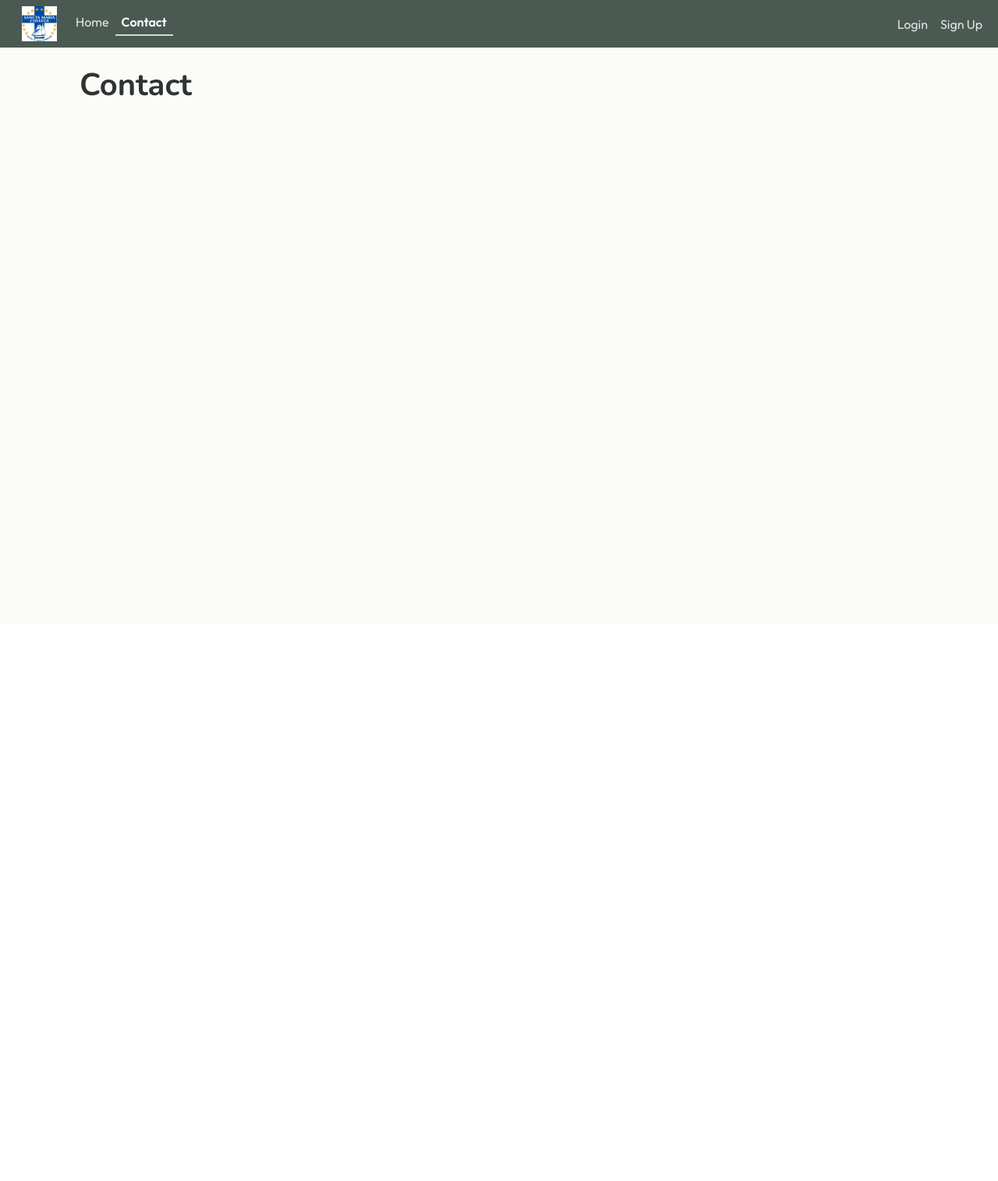
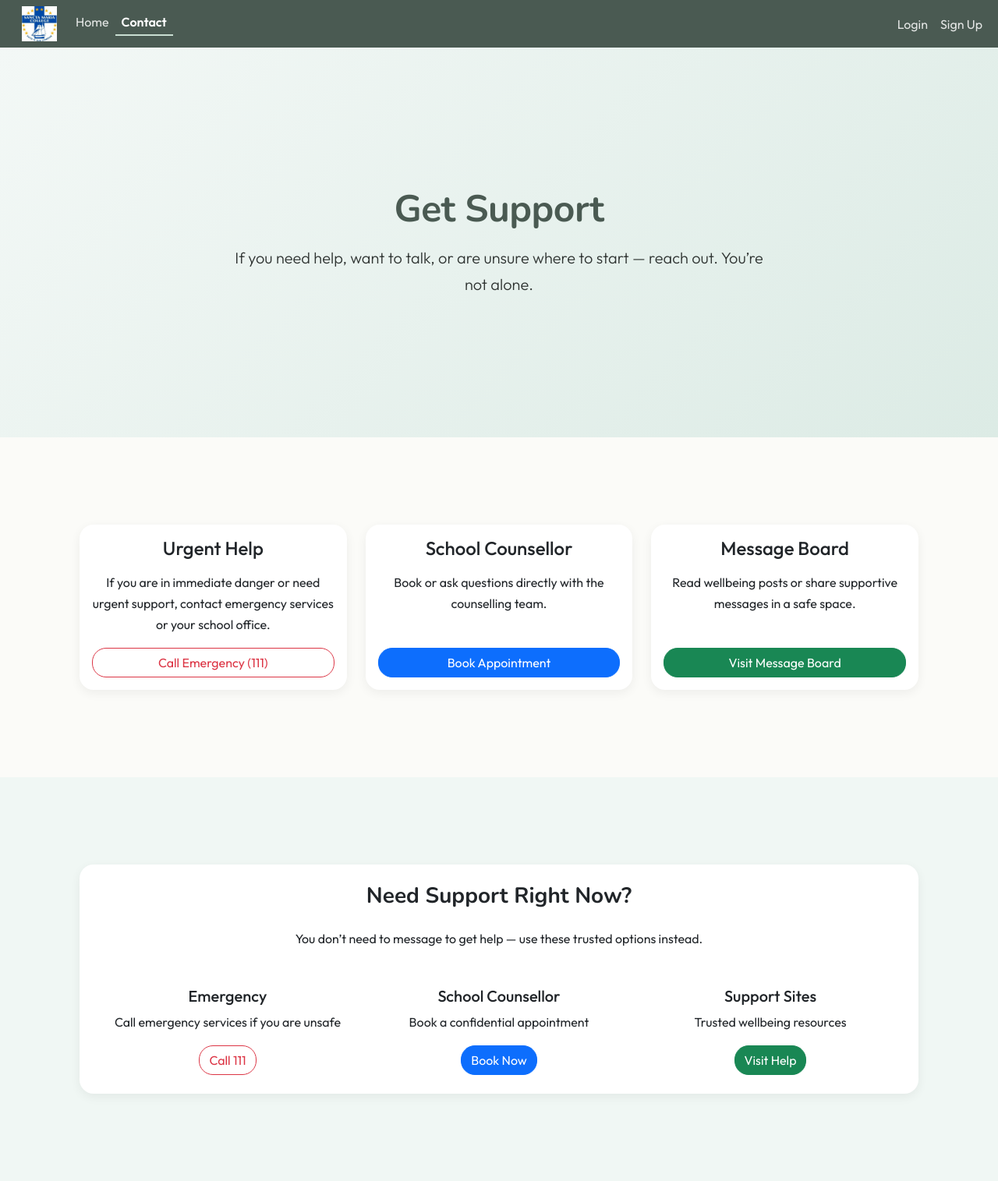
Before and after one commit to vxriantz/Flask_Blog, a Flask app: page /contact in a window 1280 px wide. Shown: the whole page at 78% size. Before the commit the page ends 123 px from the top, so only its background shows below. Run offline with Flask 3, Linux system fonts and the light colour scheme; some libraries are stand-ins or nearby versions.

Commit message:
changed comments in css, added contact page.html code (hero section, contact options, etc.)

```diff
--- a/website/models.py
+++ b/website/models.py
@@ -63,6 +63,7 @@ class Appointment(db.Model):
     preferred_day = db.Column(db.String(20))
     preferred_period = db.Column(db.String(20))
     notes = db.Column(db.Text)
+    appointment_date = db.Column(db.Date, nullable=True)
     status = db.Column(db.String(50), default="Pending")
     date_created = db.Column(db.DateTime(timezone=True), default=func.now())
     # relationship linking appointment to the student who created it
--- a/website/static/main.css
+++ b/website/static/main.css
@@ -85,11 +85,11 @@ p{
 }
 
 .section-blue{
-    background-color: #F2F7F6; /* softer than before */
+    background-color: #F2F7F6;
 }
 
 .section-seafoam{
-    background-color: #F0F7F4; /* very subtle tint */
+    background-color: #F0F7F4;
 }
 
 .container {
--- a/website/templates/contact.html
+++ b/website/templates/contact.html
@@ -4,10 +4,108 @@
 
 <!-- contact page content -->
 {% block content%}
-<div class="container">
-    <br/>
-    <h1>{% block header %} Contact {% endblock %}</h1>
-    <br/>
+<!-- hero -->
+<section class="hero">
+    <div class="container text-center">
+        <h1 class="display-5 fw-bold mb-3">Get Support</h1>
+        <p class="lead">
+            If you need help, want to talk, or are unsure where to start — reach out.
+            You’re not alone.
+        </p>
+    </div>
+</section>
 
-</div>
+<!-- contact options -->
+<section class="homepage-section section-light">
+    <div class="container">
+        <div class="row g-4">
+            <!-- emergency -->
+            <div class="col-md-4">
+                <div class="card h-100 text-center">
+                    <div class="card-body d-flex flex-column">
+                        <h4 class="mb-3">Urgent Help</h4>
+                        <p>
+                            If you are in immediate danger or need urgent support,
+                            contact emergency services or your school office.
+                        </p>
+                        <a href="tel:111" class="btn btn-outline-danger mt-auto">
+                            Call Emergency (111)
+                        </a>
+                    </div>
+                </div>
+            </div>
+
+            <!-- school contact -->
+            <div class="col-md-4">
+                <div class="card h-100 text-center">
+                    <div class="card-body d-flex flex-column">
+                        <h4 class="mb-3">School Counsellor</h4>
+                        <p>
+                            Book or ask questions directly with the counselling team.
+                        </p>
+                        <a href="/book-appointment" class="btn btn-primary mt-auto">
+                            Book Appointment
+                        </a>
+                    </div>
+                </div>
+            </div>
+
+            <!-- message board -->
+            <div class="col-md-4">
+                <div class="card h-100 text-center">
+                    <div class="card-body d-flex flex-column">
+                        <h4 class="mb-3">Message Board</h4>
+                        <p>
+                            Read wellbeing posts or share supportive messages in a safe space.
+                        </p>
+                        <a href="/blog" class="btn btn-success mt-auto">
+                            Visit Message Board
+                        </a>
+                    </div>
+                </div>
+            </div>
+        </div>
+    </div>
+</section>
+
+<section class="homepage-section section-seafoam">
+    <div class="container">
+        <div class="card p-4">
+            <h3 class="text-center mb-4">Need Support Right Now?</h3>
+
+            <p class="text-center">
+                You don’t need to message to get help — use these trusted options instead.
+            </p>
+
+            <div class="row g-3 mt-3">
+                <div class="col-md-4">
+                    <div class="text-center">
+                        <h5>Emergency</h5>
+                        <p>Call emergency services if you are unsafe</p>
+                        <a class="btn btn-outline-danger" href="tel:111">Call 111</a>
+                    </div>
+                </div>
+
+                <div class="col-md-4">
+                    <div class="text-center">
+                        <h5>School Counsellor</h5>
+                        <p>Book a confidential appointment</p>
+                        <a class="btn btn-primary" href="/book-appointment">Book Now</a>
+                    </div>
+                </div>
+
+                <div class="col-md-4">
+                    <div class="text-center">
+                        <h5>Support Sites</h5>
+                        <p>Trusted wellbeing resources</p>
+                        <a class="btn btn-success" href="https://www.mentalhealth.org.nz" target="_blank">
+                            Visit Help
+                        </a>
+                    </div>
+                </div>
+            </div>
+        </div>
+    </div>
+</section>
+
 {% endblock %}
```
Also changed, not shown: instance/database.db.
